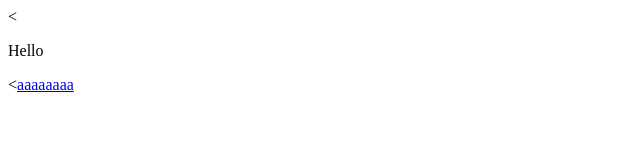
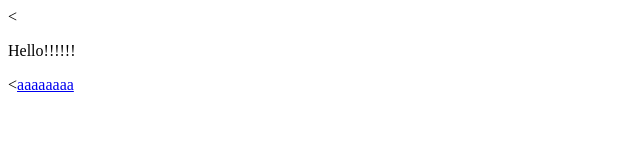
Before and after one commit to gkhnzcn/tweetme, a plain HTML site: page aaaa/index.html in a window 1280 px wide. Shown: the full height of the page, 0-640 px from the left. Drawn offline with Linux system fonts and the light colour scheme.

Commit message:
Update index.html
Hello değişti

```diff
--- a/aaaa/index.html
+++ b/aaaa/index.html
@@ -5,7 +5,7 @@
     <title></title>
   </head>
   <body>
-    <p>Hello</p>
+    <p>Hello!!!!!!</p>
     <<a href="#">aaaaaaaa</a>
 
   </body>
```
